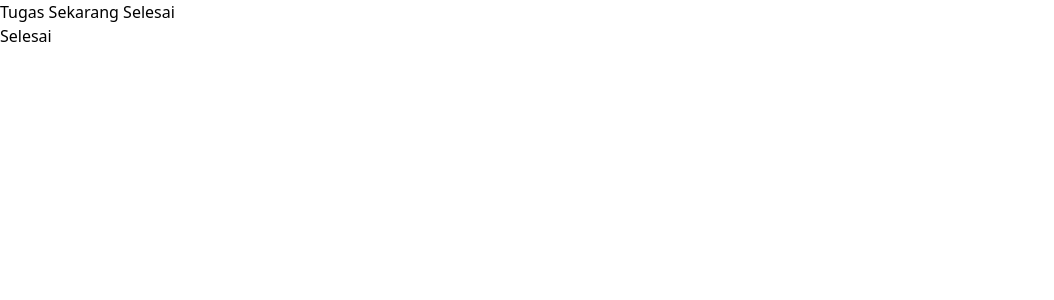
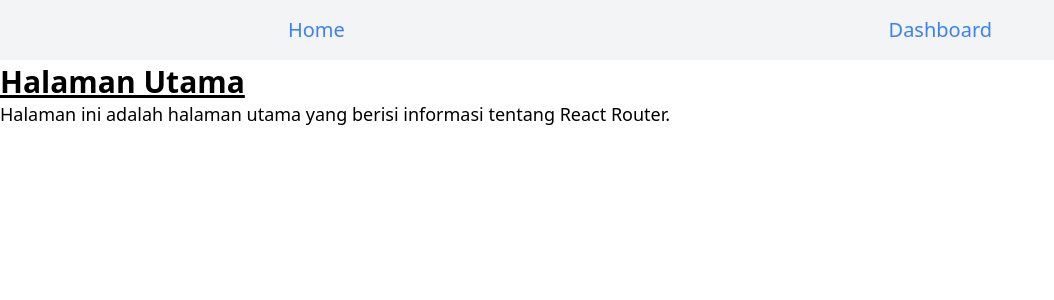
Before and after one commit to Tzuwiing/ReactJS, a React (Vite) app in the folder my-project/: page / in a window 1280 px wide. Shown: the top 300 px of the page, without its empty margins (0-1054 px from the left). Built offline with nearby package versions, Linux system fonts and the light colour scheme.

Commit message:
belom selesai

```diff
--- a/my-project/package.json
+++ b/my-project/package.json
@@ -11,7 +11,8 @@
   },
   "dependencies": {
     "react": "^18.3.1",
-    "react-dom": "^18.3.1"
+    "react-dom": "^18.3.1",
+    "react-router-dom": "^7.1.1"
   },
   "devDependencies": {
     "@eslint/js": "^9.13.0",
--- a/my-project/src/main.jsx
+++ b/my-project/src/main.jsx
@@ -52,9 +52,12 @@ import UseOnlineStatus from "./meeting11/coba/cobachooks1.jsx";
 import { StatusBar } from "./meeting11/coba/cobachooks2.jsx";
 import { GantiTema } from "./meeting11/praktek/soal1.jsx";
 import { CekTask } from "./meeting11/praktek/soal2.jsx";
+import App from "./meeting12/coba/createrbrowser.jsx";
+import App4 from "./meeting12/praktek/soal1.jsx";
+import Part2 from "./meeting12/praktek/praktek3.jsx";
 
 createRoot(document.getElementById("root")).render(
   <StrictMode>
-    <CekTask />
+    <Part2 />
   </StrictMode>
 );
--- /dev/null
+++ b/my-project/src/meeting12/coba/createrbrowser.jsx
@@ -0,0 +1,37 @@
+import { createBrowserRouter, RouterProvider, Link } from "react-router-dom";
+
+function CobaRouter() {
+  return <h2>Halaman Utama</h2>;
+}
+
+function SecondPlace() {
+  return <h2>Halaman kedua</h2>;
+}
+
+function ErrorPages() {
+  return (
+    <>
+      <h1 className="text-3xl font-bold underline">404 Not Found</h1>
+      <p>Halaman tidak ditemukan</p>
+      <Link to="/">Kembali ke halaman utama</Link>
+    </>
+  );
+}
+
+const router = createBrowserRouter([
+  {
+    path: "/",
+    element: <CobaRouter />,
+    errorElement: <ErrorPages />,
+  },
+  {
+    path: "/second-place",
+    element: <SecondPlace />,
+  },
+]);
+
+function App() {
+  return <RouterProvider router={router} />;
+}
+
+export default App;
--- /dev/null
+++ b/my-project/src/meeting12/praktek/jsx.jsx
@@ -0,0 +1,5 @@
+
+
+function SecondPlace() {
+    return <h2>Halaman kedua</h2>;
+  }
--- /dev/null
+++ b/my-project/src/meeting12/praktek/praktek3.jsx
@@ -0,0 +1,100 @@
+import {
+  createBrowserRouter,
+  RouterProvider,
+  Link,
+  Outlet,
+} from "react-router-dom";
+
+function Navbar() {
+  return (
+    <div>
+      <nav className="fixed top-0 left-0 w-full flex justify-around bg-gray-100 p-4">
+        <Link
+          to="/"
+          className="text-xl text-blue-500 hover:text-blue-700 hover:underline"
+        >
+          Home
+        </Link>
+        <Link
+          to="/dashboard"
+          className="text-xl text-blue-500 hover:text-blue-700 hover:underline"
+        >
+          Dashboard
+        </Link>
+      </nav>
+      <Outlet /> {/* Tempat anak rute dirender */}
+    </div>
+  );
+}
+
+function HomePage() {
+  return (
+    <div className="mt-16">
+      <h1 className="text-3xl font-bold underline">Halaman Utama</h1>
+      <p className="text-lg">
+        Halaman ini adalah halaman utama yang berisi informasi tentang React
+        Router.
+      </p>
+    </div>
+  );
+}
+
+function DashboardPage() {
+  return (
+    <div className="mt-16">
+      <h1 className="text-3xl font-bold underline">Halaman Dashboard</h1>
+      <Link to="settings" className="text-blue-500 hover:underline">
+        Pergi ke Settings
+      </Link>
+      <Outlet />
+    </div>
+  );
+}
+
+function SettingsPage() {
+  return (
+    <div className="mt-16">
+      <h1 className="text-3xl font-bold underline">Halaman Settings</h1>
+    </div>
+  );
+}
+
+function NotFoundPage() {
+  return (
+    <div className="mt-16">
+      <h1 className="text-3xl font-bold underline">404 Not Found</h1>
+      <p>Halaman tidak ditemukan</p>
+      <Link to="/" className="text-blue-500 hover:underline">
+        Kembali ke halaman utama
+      </Link>
+    </div>
+  );
+}
+
+const router = createBrowserRouter([
+  {
+    path: "/",
+    element: <Navbar />,
+    children: [
+      {
+        path: "",
+        element: <HomePage />,
+      },
+      {
+        path: "dashboard",
+        element: <DashboardPage />,
+        children: [
+          {
+            path: "settings",
+            element: <SettingsPage />,
+          },
+        ],
+      },
+    ],
+    errorElement: <NotFoundPage />,
+  },
+]);
+
+export default function Part2() {
+  return <RouterProvider router={router} />;
+}
--- /dev/null
+++ b/my-project/src/meeting12/praktek/soal1.jsx
@@ -0,0 +1,78 @@
+import { createBrowserRouter, RouterProvider, Link } from "react-router-dom";
+
+function Navigation() {
+  return (
+    <nav className="fixed top-0 left-0 w-full flex justify-around bg-gray-100 p-4">
+      <Link
+        to="/"
+        className="text-xl text-blue-500 hover:text-blue-700 hover:underline"
+      >
+        Home
+      </Link>
+      <Link
+        to="/about"
+        className="text-xl text-blue-500 hover:text-blue-700 hover:underline"
+      >
+        About
+      </Link>
+    </nav>
+  );
+}
+
+function HomePage() {
+  return (
+    <>
+      <Navigation />
+      <div className="mt-16">
+        <h1 className="text-3xl font-bold underline">Halaman Utama</h1>
+        <p className="text-lg">
+          Halaman ini adalah halaman utama yang berisi informasi tentang React
+          Router.
+        </p>
+      </div>
+    </>
+  );
+}
+
+function AboutPage() {
+  return (
+    <>
+      <Navigation />
+      <div className="mt-16">
+        <h1 className="text-3xl font-bold underline">Halaman About</h1>
+        <p className="text-lg">
+          Halaman ini adalah halaman about yang berisi informasi tentang
+          pengembang React Router.
+        </p>
+      </div>
+    </>
+  );
+}
+
+function NotFoundPage() {
+  return (
+    <>
+      <h1 className="text-3xl font-bold underline">404 Not Found</h1>
+      <p>Halaman tidak ditemukan</p>
+      <Link to="/">Kembali ke halaman utama</Link>
+    </>
+  );
+}
+
+const router = createBrowserRouter([
+  {
+    path: "/",
+    element: <HomePage />,
+    errorElement: <NotFoundPage />,
+  },
+  {
+    path: "/about",
+    element: <AboutPage />,
+  },
+]);
+
+function App4() {
+  return <RouterProvider router={router} />;
+}
+
+export default App4;
```
Also changed, not shown: my-project/src/meeting12/praktek/praktek2.jsx (added), 1 other file (tests, documents, lock files or other folders).
